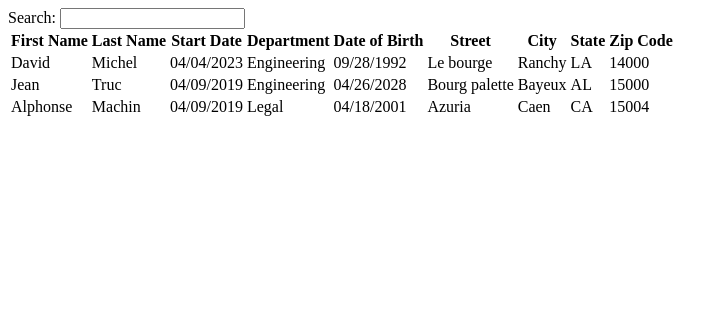
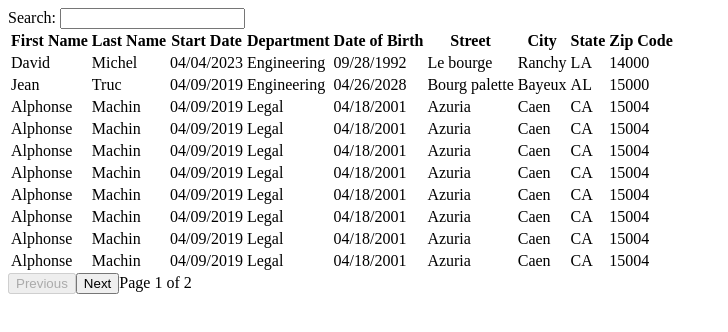
Before and after one commit to david-mi/DAJR_React_Table, a React (Vite) app: page / in a window 1280 px wide. Shown: the top 332 px of the page, without its empty margins (0-728 px from the left). Built offline with nearby package versions, Linux system fonts and the light colour scheme.

Commit message:
feat: implement pagination from react-table #2

```diff
--- a/src/Table.tsx
+++ b/src/Table.tsx
@@ -1,4 +1,4 @@
-import { useTable, useSortBy, useGlobalFilter } from "react-table"
+import { useTable, useSortBy, useGlobalFilter, usePagination } from "react-table"
 import GlobalFilter from "./GlobalFilter"
 
 interface Props {
@@ -16,20 +16,26 @@ function Table({ columns, data }: Props) {
     getTableProps,
     getTableBodyProps,
     headerGroups,
-    rows,
+    page,
     prepareRow,
     state,
-    setGlobalFilter
+    pageOptions,
+    nextPage,
+    previousPage,
+    setGlobalFilter,
+    canNextPage,
+    canPreviousPage
   } = useTable(
     {
       columns,
       data,
     },
     useGlobalFilter,
-    useSortBy
+    useSortBy,
+    usePagination
   )
 
-  const { globalFilter } = state
+  const { globalFilter, pageIndex } = state
 
   return (
     <>
@@ -55,7 +61,7 @@ function Table({ columns, data }: Props) {
           ))}
         </thead>
         <tbody {...getTableBodyProps()}>
-          {rows.map((row, i) => {
+          {page.map((row, i) => {
             prepareRow(row)
             return (
               <tr {...row.getRowProps()}>
@@ -67,6 +73,9 @@ function Table({ columns, data }: Props) {
           })}
         </tbody>
       </table>
+      <button onClick={previousPage} disabled={!canPreviousPage}>Previous</button>
+      <button onClick={nextPage} disabled={!canNextPage}>Next</button>
+      <span>Page {pageIndex + 1} of {pageOptions.length}</span>
     </>
   )
 }
--- a/src/dataTable.ts
+++ b/src/dataTable.ts
@@ -20,6 +20,138 @@ export const data = [
     "city": "Bayeux",
     "state": "AL",
     "zipCode": "15000"
+  },
+  {
+    "firstName": "Alphonse",
+    "lastName": "Machin",
+    "dateOfBirth": "04/18/2001",
+    "startDate": "04/09/2019",
+    "department": "Legal",
+    "street": "Azuria",
+    "city": "Caen",
+    "state": "CA",
+    "zipCode": "15004"
+  },
+  {
+    "firstName": "Alphonse",
+    "lastName": "Machin",
+    "dateOfBirth": "04/18/2001",
+    "startDate": "04/09/2019",
+    "department": "Legal",
+    "street": "Azuria",
+    "city": "Caen",
+    "state": "CA",
+    "zipCode": "15004"
+  },
+  {
+    "firstName": "Alphonse",
+    "lastName": "Machin",
+    "dateOfBirth": "04/18/2001",
+    "startDate": "04/09/2019",
+    "department": "Legal",
+    "street": "Azuria",
+    "city": "Caen",
+    "state": "CA",
+    "zipCode": "15004"
+  },
+  {
+    "firstName": "Alphonse",
+    "lastName": "Machin",
+    "dateOfBirth": "04/18/2001",
+    "startDate": "04/09/2019",
+    "department": "Legal",
+    "street": "Azuria",
+    "city": "Caen",
+    "state": "CA",
+    "zipCode": "15004"
+  },
+  {
+    "firstName": "Alphonse",
+    "lastName": "Machin",
+    "dateOfBirth": "04/18/2001",
+    "startDate": "04/09/2019",
+    "department": "Legal",
+    "street": "Azuria",
+    "city": "Caen",
+    "state": "CA",
+    "zipCode": "15004"
+  },
+  {
+    "firstName": "Alphonse",
+    "lastName": "Machin",
+    "dateOfBirth": "04/18/2001",
+    "startDate": "04/09/2019",
+    "department": "Legal",
+    "street": "Azuria",
+    "city": "Caen",
+    "state": "CA",
+    "zipCode": "15004"
+  },
+  {
+    "firstName": "Alphonse",
+    "lastName": "Machin",
+    "dateOfBirth": "04/18/2001",
+    "startDate": "04/09/2019",
+    "department": "Legal",
+    "street": "Azuria",
+    "city": "Caen",
+    "state": "CA",
+    "zipCode": "15004"
+  },
+  {
+    "firstName": "Alphonse",
+    "lastName": "Machin",
+    "dateOfBirth": "04/18/2001",
+    "startDate": "04/09/2019",
+    "department": "Legal",
+    "street": "Azuria",
+    "city": "Caen",
+    "state": "CA",
+    "zipCode": "15004"
+  },
+  {
+    "firstName": "Alphonse",
+    "lastName": "Machin",
+    "dateOfBirth": "04/18/2001",
+    "startDate": "04/09/2019",
+    "department": "Legal",
+    "street": "Azuria",
+    "city": "Caen",
+    "state": "CA",
+    "zipCode": "15004"
+  },
+  {
+    "firstName": "Alphonse",
+    "lastName": "Machin",
+    "dateOfBirth": "04/18/2001",
+    "startDate": "04/09/2019",
+    "department": "Legal",
+    "street": "Azuria",
+    "city": "Caen",
+    "state": "CA",
+    "zipCode": "15004"
+  },
+  {
+    "firstName": "Alphonse",
+    "lastName": "Machin",
+    "dateOfBirth": "04/18/2001",
+    "startDate": "04/09/2019",
+    "department": "Legal",
+    "street": "Azuria",
+    "city": "Caen",
+    "state": "CA",
+    "zipCode": "15004"
+  },
+  {
+    "firstName": "Alphonse",
+    "lastName": "Machin",
+    "dateOfBirth": "04/18/2001",
+    "startDate": "04/09/2019",
+    "department": "Legal",
+    "street": "Azuria",
+    "city": "Caen",
+    "state": "CA",
+    "zipCode": "15004"
   },
   {
     "firstName": "Alphonse",
```
